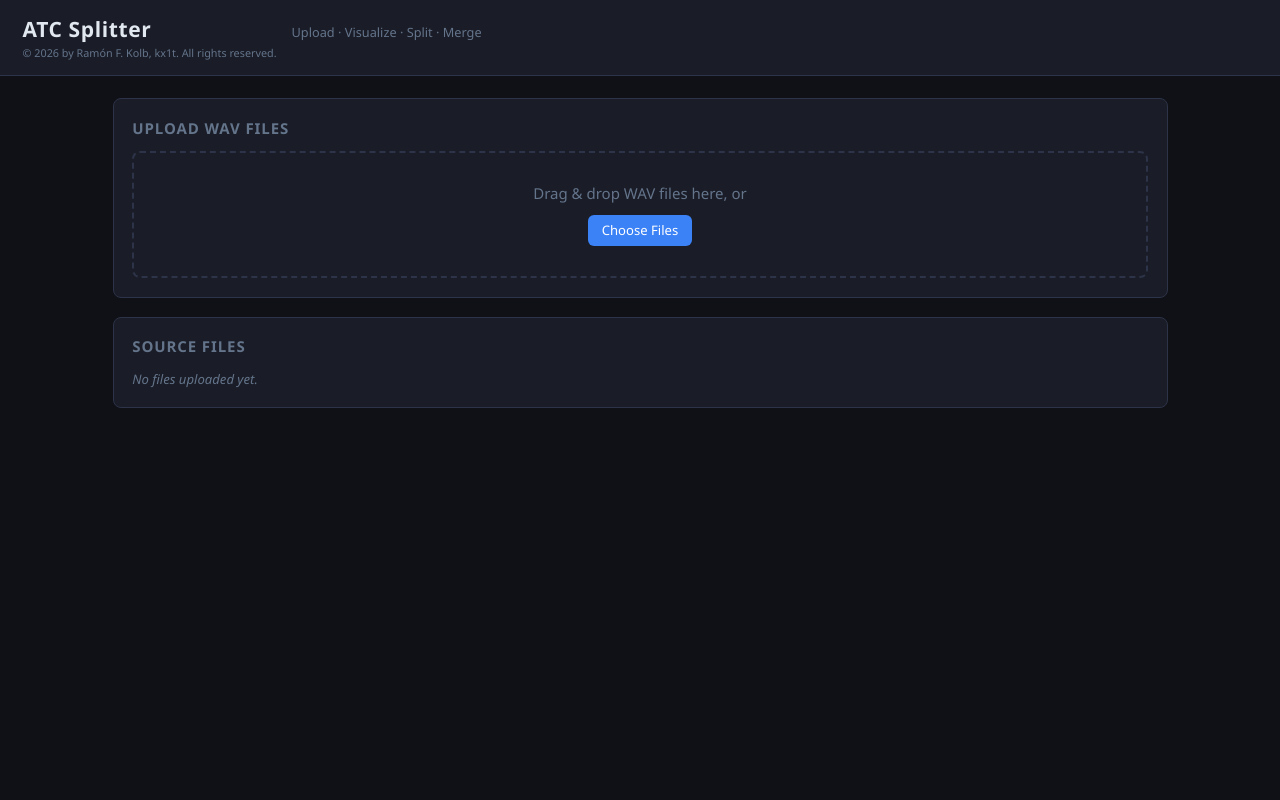
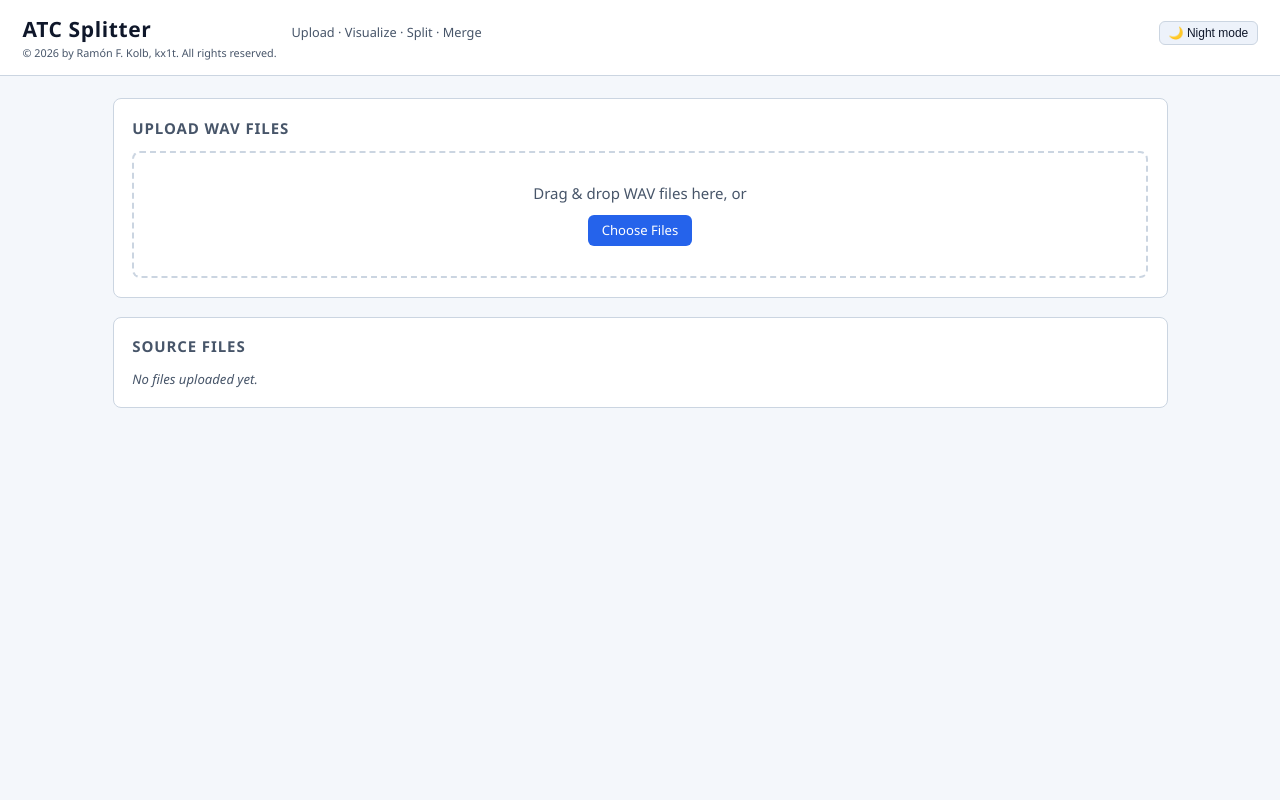
Before and after one commit to kx1t/atc-splitter, a Flask app: page / in a window 1280 px wide. Run offline with Flask 3, Linux system fonts and the light colour scheme; data that the repository does not hold is empty; some libraries are stand-ins or nearby versions.

Commit message:
Add persistent day/night mode toggle in header

```diff
--- a/app/static/css/style.css
+++ b/app/static/css/style.css
@@ -15,6 +15,21 @@
   --radius:   8px;
   --wave-color:     #3b82f6;
   --progress-color: #22d3ee;
+}
+
+:root[data-theme='light'] {
+  --bg:       #f4f7fb;
+  --surface:  #ffffff;
+  --surface2: #edf2fa;
+  --accent:   #2563eb;
+  --accent2:  #0ea5e9;
+  --danger:   #dc2626;
+  --success:  #059669;
+  --text:     #0f172a;
+  --muted:    #475569;
+  --border:   #cbd5e1;
+  --wave-color:     #2563eb;
+  --progress-color: #0ea5e9;
 }
 
 html { font-size: 15px; }
@@ -38,6 +53,7 @@ header {
 header h1 { font-size: 1.4rem; font-weight: 700; letter-spacing: .03em; }
 header .copyright { font-size: .72rem; color: var(--muted); margin-top: .1rem; }
 header .tagline { color: var(--muted); font-size: .85rem; }
+.theme-toggle { margin-left: auto; }
 
 /* ── Main layout ── */
 main {
@@ -157,6 +173,11 @@ main {
   border-radius: 6px;
   padding: .5rem;
   margin-bottom: .75rem;
+}
+
+:root[data-theme='light'] .waveform-wrapper,
+:root[data-theme='light'] .seg-waveform-wrap {
+  background: #dde7f5;
 }
 
 .player-controls {
@@ -328,3 +349,13 @@ main {
 ::-webkit-scrollbar { width: 6px; height: 6px; }
 ::-webkit-scrollbar-track { background: transparent; }
 ::-webkit-scrollbar-thumb { background: var(--border); border-radius: 3px; }
+
+@media (max-width: 760px) {
+  header {
+    flex-wrap: wrap;
+    align-items: center;
+  }
+  .theme-toggle {
+    margin-left: 0;
+  }
+}
--- a/app/static/js/main.js
+++ b/app/static/js/main.js
@@ -34,6 +34,7 @@ function toast(msg, kind = '') {
 
 const ENABLE_TRANSCRIPTION = document.querySelector('meta[name="app-config"]')
   ?.dataset.enableTranscription === 'true';
+const THEME_STORAGE_KEY = 'atc-splitter-theme';
 
 let currentFile = null;          // { name, duration_sec, … }
 let sourceWS    = null;          // WaveSurfer instance for source
@@ -44,11 +45,42 @@ const transcriptCache = {};      // seg_name → transcript text (false = failed
 // ── Bootstrap ─────────────────────────────────────────────────────────────────
 
 document.addEventListener('DOMContentLoaded', () => {
+  setupThemeToggle();
   loadFiles();
   setupUpload();
   setupSourceControls();
   setupSegmentToolbar();
 });
+
+function setupThemeToggle() {
+  const btn = document.getElementById('btn-theme-toggle');
+  if (!btn) return;
+
+  const root = document.documentElement;
+  const savedTheme = localStorage.getItem(THEME_STORAGE_KEY);
+  const systemPrefersDark = window.matchMedia && window.matchMedia('(prefers-color-scheme: dark)').matches;
+  const initialTheme = savedTheme || (systemPrefersDark ? 'dark' : 'light');
+
+  applyTheme(initialTheme, btn);
+
+  btn.addEventListener('click', () => {
+    const nextTheme = root.dataset.theme === 'light' ? 'dark' : 'light';
+    localStorage.setItem(THEME_STORAGE_KEY, nextTheme);
+    applyTheme(nextTheme, btn);
+  });
+}
+
+function applyTheme(theme, btn) {
+  const root = document.documentElement;
+  root.dataset.theme = theme;
+  if (theme === 'light') {
+    btn.textContent = '🌙 Night mode';
+    btn.setAttribute('aria-pressed', 'false');
+  } else {
+    btn.textContent = '☀ Day mode';
+    btn.setAttribute('aria-pressed', 'true');
+  }
+}
 
 // ── File list ─────────────────────────────────────────────────────────────────
 
--- a/app/templates/index.html
+++ b/app/templates/index.html
@@ -16,6 +16,9 @@
       <p class="copyright">&copy; 2026 by Ram&oacute;n F. Kolb, kx1t. All rights reserved.</p>
     </div>
     <p class="tagline">Upload · Visualize · Split · Merge</p>
+    <button id="btn-theme-toggle" class="btn btn-sm btn-secondary theme-toggle" type="button" aria-label="Toggle day and night mode">
+      ☀ Day mode
+    </button>
   </header>
 
   <main>
```
